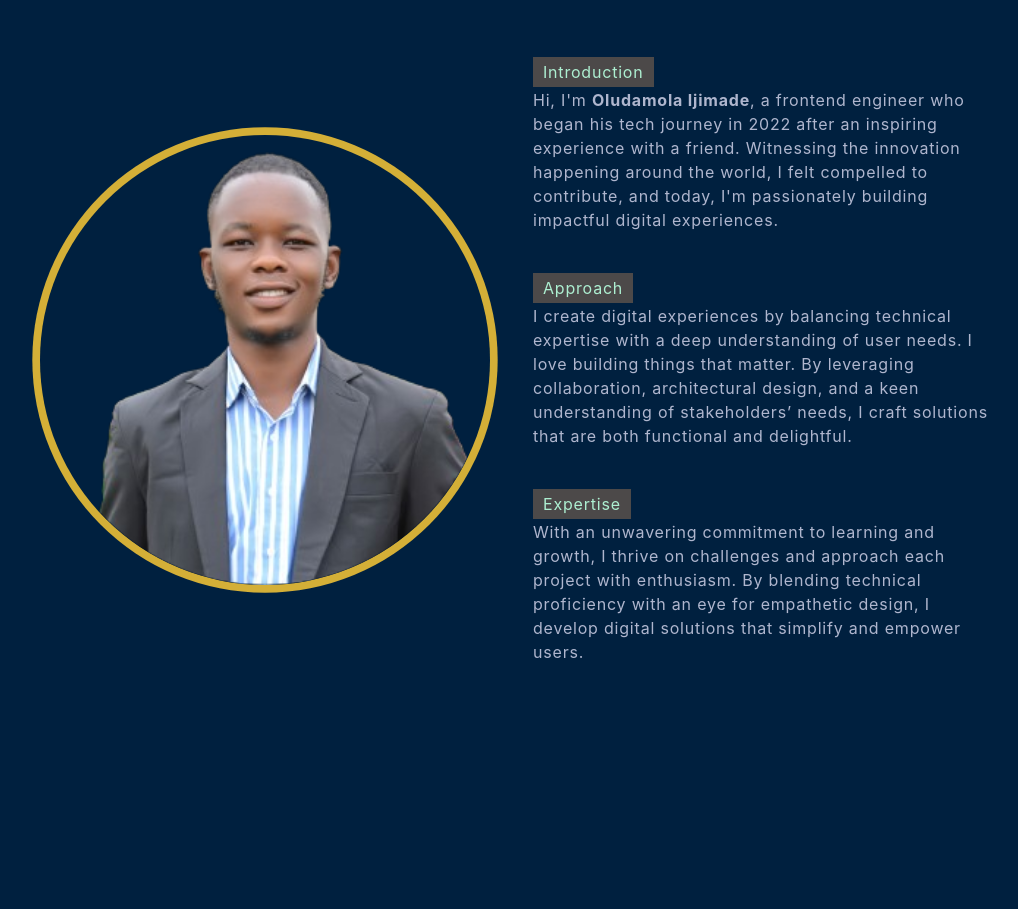
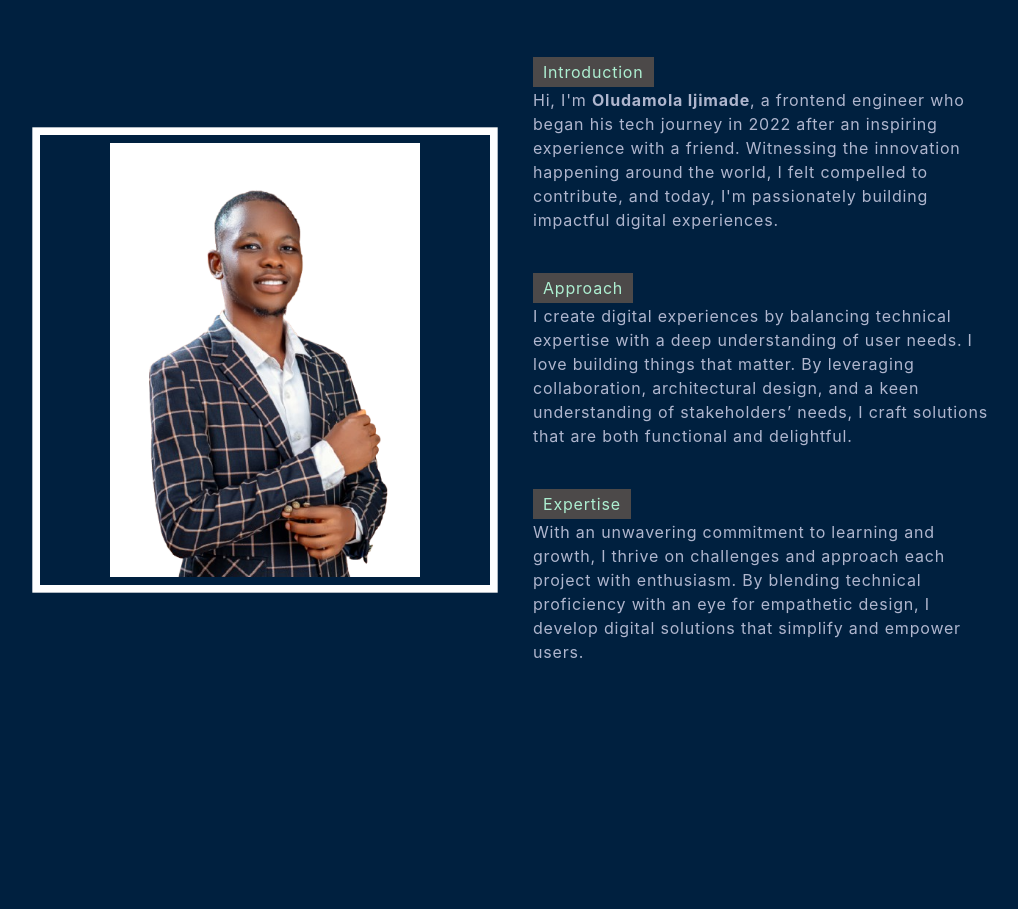
Before and after one commit to Kaddesh/my-portfolio, a React (Create React App) app: page / in a window 1280 px wide. Shown: the part 940-1849 px from the top of the page, without its empty margins (127-1145 px from the left). Built offline with nearby package versions, Linux system fonts and the light colour scheme.

Commit message:
fix my image

```diff
--- a/src/components/about.jsx
+++ b/src/components/about.jsx
@@ -14,7 +14,7 @@ const About = () => {
 
           <div className="grid xl:grid-cols-2 justify-center pt-10 lg:pt-20 gap-10">
             <div className="spiral-border lg:h-[450px] lg:w-[450px] order-2 xl:order-1 mx-auto xl:my-auto">
-              <img src="/assets/myProfimage.png" alt="Oludamola Ijimade" className="profile-image" />
+              <img src="/assets/headshot2.png" alt="Oludamola Ijimade" className="profile-image p-2" />
             </div>
 
             <div className="order-1 xl:order-2 text-start text-wrap space-y-5 lg:space-y-10 tracking-wider leading-8">
--- a/src/index.css
+++ b/src/index.css
@@ -158,21 +158,15 @@ button:hover {
 }
 
 .spiral-border {
-  width: 250px;
-  height: 250px;
-  border-radius: 50%;
   position: relative;
+  overflow: hidden;
   animation: spiral-border 5s infinite linear;
 }
 
 .profile-image {
   width: 100%;
   height: 100%;
-  border-radius: 50%;
   object-fit: contain;
-  position: absolute;
-  top: 0;
-  left: 0;
 }
 
 .custom-bg {
@@ -224,19 +218,19 @@ input {
 
 @keyframes spiral-border {
   0% {
-    box-shadow: 0 0 0 0 #D4AF37;
+    box-shadow: 0 0 0 0 #fff;
   }
   25% {
-    box-shadow: 0 0 0 5px#D4AF37;
+    box-shadow: 0 0 0 5px#fff;
   }
   50% {
-    box-shadow: 0 0 0 10px #D4AF37;
+    box-shadow: 0 0 0 10px #fff;
   }
   75% {
-    box-shadow: 0 0 0 5px #D4AF37;
+    box-shadow: 0 0 0 5px #fff;
   }
   100% {
-    box-shadow: 0 0 0 0 #D4AF37;
+    box-shadow: 0 0 0 0 #fff;
   }
 }
 
```
Also changed, not shown: public/assets/headshot2.png (added).
